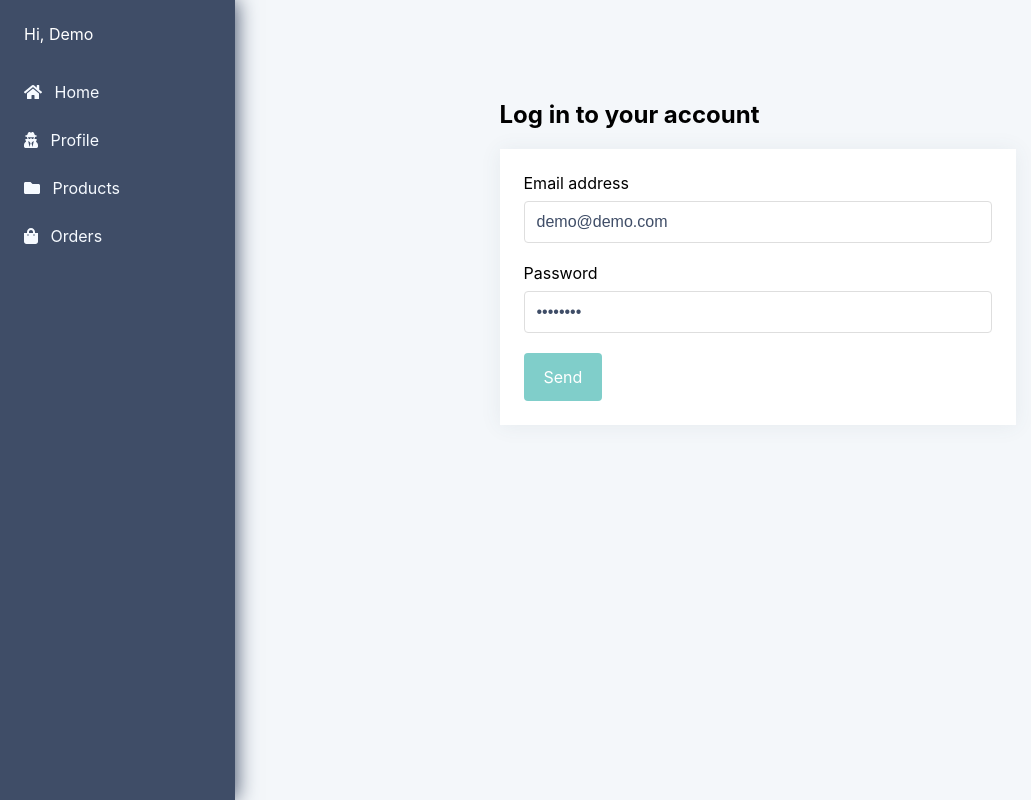
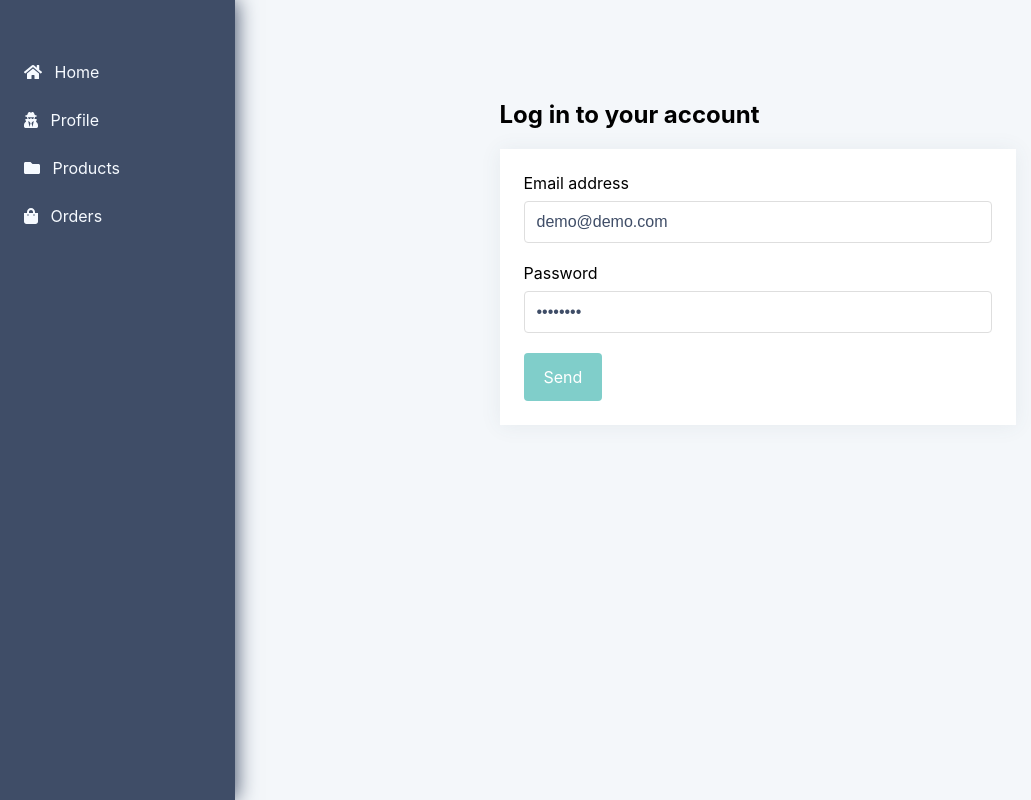
Before and after one commit to Snegurochka/dashboard-vue2-ts, a Vue app: page /auth in a window 1280 px wide. Shown: the whole page, without its empty margins (0-1031 px from the left). Built offline with nearby package versions, Linux system fonts and the light colour scheme; no server answers.

Commit message:
ADD: login check into sidebar

```diff
--- a/src/components/SideBar.vue
+++ b/src/components/SideBar.vue
@@ -1,6 +1,6 @@
 <template>
   <div class="sidebar">
-    <span v-show="loggedIn" class="user">Hi, {{ userName }}</span>
+    <span v-show="isUserLoggedIn" class="user">Hi, {{ userName }}</span>
     <nav class="navbar">
       <router-link
         v-for="(item, ind) in items"
@@ -15,6 +15,7 @@
 </template>
 
 <script>
+import { mapState } from "vuex";
 import { library } from "@fortawesome/fontawesome-svg-core";
 import {
   faUserSecret,
@@ -29,7 +30,6 @@ export default {
   name: "SideBar",
 
   data: () => ({
-    loggedIn: true,
     selectedItem: 0,
     items: [
       { icon: "home", text: "Home", route: "home" },
@@ -40,6 +40,7 @@ export default {
   }),
 
   computed: {
+    ...mapState(["isUserLoggedIn"]),
     userName() {
       return this.$store.state.user.user.name;
     },
@@ -60,7 +61,7 @@ export default {
 }
 
 .user {
-  padding: 24px;
+  padding: 24px 24px 0;
   color: var(--white);
 }
 
@@ -68,6 +69,7 @@ export default {
   display: flex;
   flex-wrap: wrap;
   align-content: flex-start;
+  margin-top: 48px;
 }
 
 .navbar__item {
```
